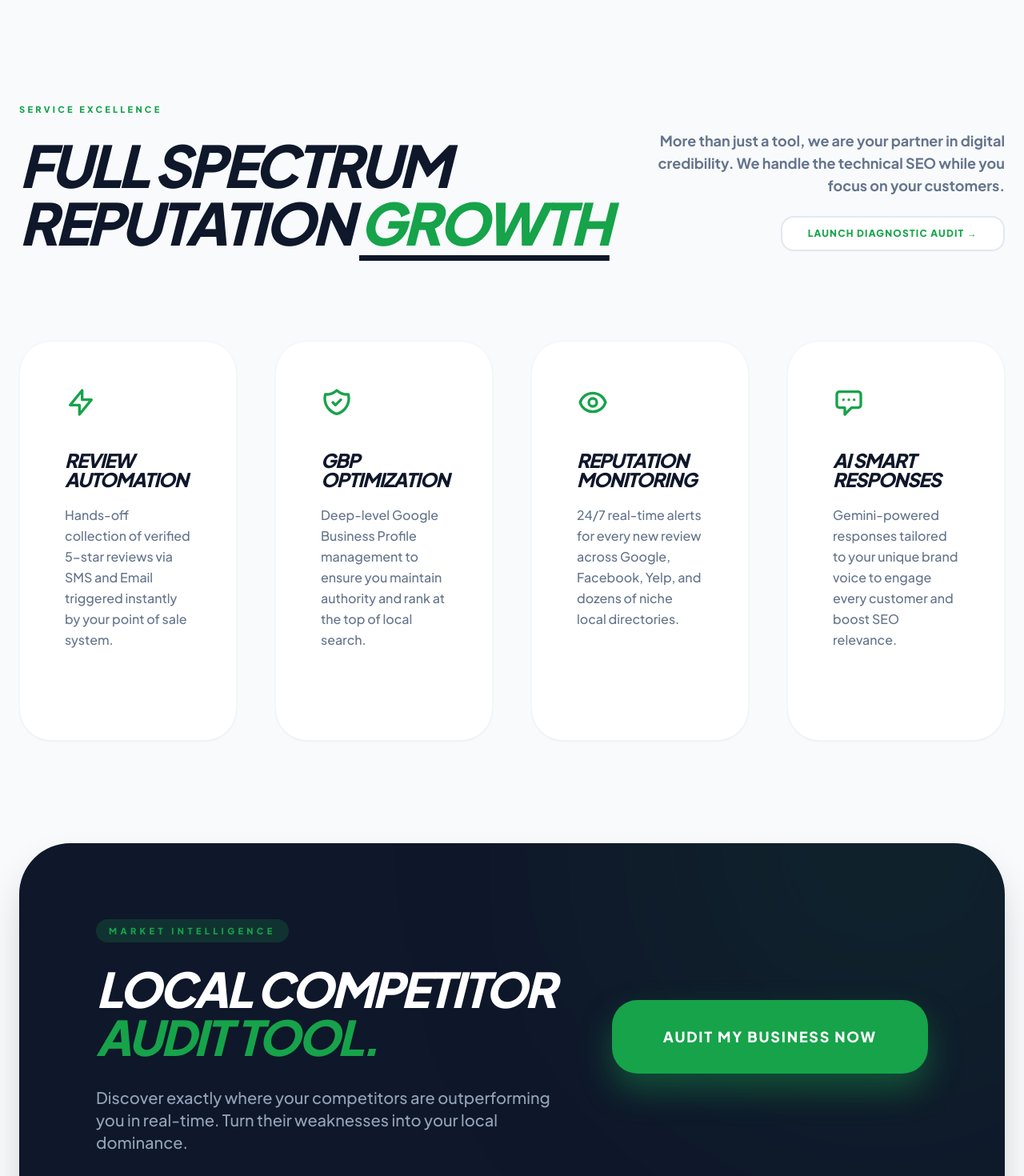
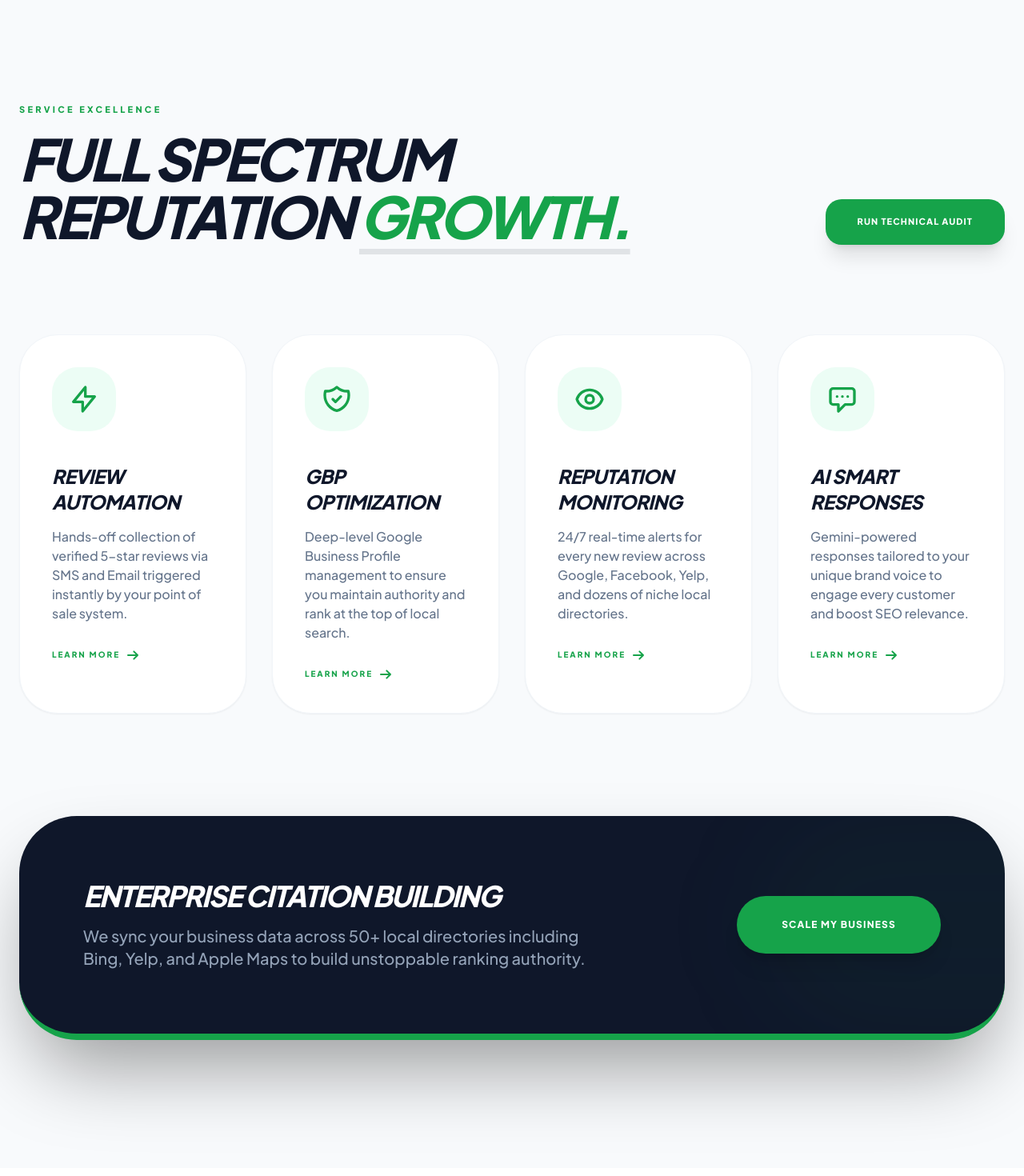
Before and after one commit to donly1234/get5starsreview, a React (Vite) app: page / in a window 1280 px wide. Shown: the part 9220-10690 px from the top of the page at 80% size. Built offline with nearby package versions, Linux system fonts and the light colour scheme.

Commit message:
Update Services.tsx

```diff
--- a/components/Services.tsx
+++ b/components/Services.tsx
@@ -10,83 +10,86 @@ const services = [
     title: "Review Automation",
     description: "Hands-off collection of verified 5-star reviews via SMS and Email triggered instantly by your point of sale system.",
     icon: (
-      <svg className="w-10 h-10 text-[#16A34A]" fill="none" stroke="currentColor" viewBox="0 0 24 24"><path strokeLinecap="round" strokeLinejoin="round" strokeWidth="2" d="M13 10V3L4 14h7v7l9-11h-7z"/></svg>
+      <svg className="w-8 h-8 md:w-10 md:h-10 text-[#16A34A]" fill="none" stroke="currentColor" viewBox="0 0 24 24"><path strokeLinecap="round" strokeLinejoin="round" strokeWidth="2" d="M13 10V3L4 14h7v7l9-11h-7z"/></svg>
     )
   },
   {
     title: "GBP Optimization",
     description: "Deep-level Google Business Profile management to ensure you maintain authority and rank at the top of local search.",
     icon: (
-      <svg className="w-10 h-10 text-[#16A34A]" fill="none" stroke="currentColor" viewBox="0 0 24 24"><path strokeLinecap="round" strokeLinejoin="round" strokeWidth="2" d="M9 12l2 2 4-4m5.618-4.016A11.955 11.955 0 0112 2.944a11.955 11.955 0 01-8.618 3.04A12.02 12.02 0 003 9c0 5.591 3.824 10.29 9 11.622 5.176-1.332 9-6.03 9-11.622 0-1.042-.133-2.052-.382-3.016z"/></svg>
+      <svg className="w-8 h-8 md:w-10 md:h-10 text-[#16A34A]" fill="none" stroke="currentColor" viewBox="0 0 24 24"><path strokeLinecap="round" strokeLinejoin="round" strokeWidth="2" d="M9 12l2 2 4-4m5.618-4.016A11.955 11.955 0 0112 2.944a11.955 11.955 0 01-8.618 3.04A12.02 12.02 0 003 9c0 5.591 3.824 10.29 9 11.622 5.176-1.332 9-6.03 9-11.622 0-1.042-.133-2.052-.382-3.016z"/></svg>
     )
   },
   {
     title: "Reputation Monitoring",
     description: "24/7 real-time alerts for every new review across Google, Facebook, Yelp, and dozens of niche local directories.",
     icon: (
-      <svg className="w-10 h-10 text-[#16A34A]" fill="none" stroke="currentColor" viewBox="0 0 24 24"><path strokeLinecap="round" strokeLinejoin="round" strokeWidth="2" d="M15 12a3 3 0 11-6 0 3 3 0 016 0z"/><path strokeLinecap="round" strokeLinejoin="round" strokeWidth="2" d="M2.458 12C3.732 7.943 7.523 5 12 5c4.478 0 8.268 2.943 9.542 7-1.274 4.057-5.064 7-9.542 7-4.477 0-8.268-2.943-9.542-7z"/></svg>
+      <svg className="w-8 h-8 md:w-10 md:h-10 text-[#16A34A]" fill="none" stroke="currentColor" viewBox="0 0 24 24"><path strokeLinecap="round" strokeLinejoin="round" strokeWidth="2" d="M15 12a3 3 0 11-6 0 3 3 0 016 0z"/><path strokeLinecap="round" strokeLinejoin="round" strokeWidth="2" d="M2.458 12C3.732 7.943 7.523 5 12 5c4.478 0 8.268 2.943 9.542 7-1.274 4.057-5.064 7-9.542 7-4.477 0-8.268-2.943-9.542-7z"/></svg>
     )
   },
   {
     title: "AI Smart Responses",
     description: "Gemini-powered responses tailored to your unique brand voice to engage every customer and boost SEO relevance.",
     icon: (
-      <svg className="w-10 h-10 text-[#16A34A]" fill="none" stroke="currentColor" viewBox="0 0 24 24"><path strokeLinecap="round" strokeLinejoin="round" strokeWidth="2" d="M8 10h.01M12 10h.01M16 10h.01M9 16H5a2 2 0 01-2-2V6a2 2 0 012-2h14a2 2 0 012 2v8a2 2 0 01-2 2h-5l-5 5v-5z"/></svg>
+      <svg className="w-8 h-8 md:w-10 md:h-10 text-[#16A34A]" fill="none" stroke="currentColor" viewBox="0 0 24 24"><path strokeLinecap="round" strokeLinejoin="round" strokeWidth="2" d="M8 10h.01M12 10h.01M16 10h.01M9 16H5a2 2 0 01-2-2V6a2 2 0 012-2h14a2 2 0 012 2v8a2 2 0 01-2 2h-5l-5 5v-5z"/></svg>
     )
   }
 ];
 
 const Services: React.FC<ServicesProps> = ({ onAuditClick, onSignup }) => {
   return (
-    <section id="services" className="py-24 md:py-40 bg-slate-50 scroll-mt-32">
+    <section id="services" className="py-20 md:py-40 bg-slate-50 dark:bg-slate-900/30 scroll-mt-20 overflow-hidden">
       <div className="container mx-auto px-4 md:px-6 max-w-7xl">
-        <div className="flex flex-col md:flex-row justify-between items-end mb-20 md:mb-28 gap-10">
+        <div className="flex flex-col md:flex-row justify-between items-start md:items-end mb-16 md:mb-28 gap-10">
           <div className="max-w-3xl">
-            <h2 className="text-[#16A34A] font-black uppercase tracking-[0.3em] text-[11px] mb-6">Service Excellence</h2>
-            <h3 className="text-4xl md:text-6xl lg:text-7xl font-black text-[#0F172A] leading-[1] uppercase tracking-tighter italic">
-              Full Spectrum <br /> Reputation <span className="text-[#16A34A] underline decoration-[#0F172A] underline-offset-[12px]">Growth</span>
+            <h2 className="text-[#16A34A] font-black uppercase tracking-[0.3em] text-[10px] md:text-[11px] mb-4">Service Excellence</h2>
+            <h3 className="text-4xl sm:text-5xl md:text-7xl font-[900] text-slate-900 dark:text-white leading-[1.1] md:leading-[1] uppercase tracking-tighter italic">
+              Full Spectrum <br className="hidden sm:block" /> Reputation <span className="text-[#16A34A] underline decoration-slate-900/10 dark:decoration-white/10 underline-offset-[8px] md:underline-offset-[12px]">Growth.</span>
             </h3>
           </div>
-          <div className="text-right md:max-w-md">
-             <p className="text-slate-500 text-lg font-bold mb-6">
-              More than just a tool, we are your partner in digital credibility. We handle the technical SEO while you focus on your customers.
-            </p>
-            <button onClick={onAuditClick} className="bg-white border-2 border-slate-200 px-8 py-3 rounded-2xl text-[#16A34A] text-xs font-black uppercase tracking-widest hover:border-[#16A34A] hover:bg-emerald-50 transition-all cursor-pointer">Launch Diagnostic Audit →</button>
+          <div className="w-full md:w-auto shrink-0">
+             <button
+              onClick={onAuditClick}
+              className="w-full md:w-auto bg-[#16A34A] text-white px-10 py-5 rounded-[20px] font-black uppercase tracking-widest text-[11px] shadow-xl hover:bg-slate-950 transition-all active:scale-95"
+             >
+               Run Technical Audit
+             </button>
           </div>
         </div>
 
-        <div className="grid grid-cols-1 md:grid-cols-2 lg:grid-cols-4 gap-8 xl:gap-12">
-          {services.map((s, i) => (
-            <button
-              key={i}
-              onClick={onSignup}
-              className="bg-white p-12 lg:p-14 rounded-[40px] border border-slate-100 shadow-sm hover:shadow-[0_40px_80px_-20px_rgba(0,0,0,0.1)] hover:border-[#16A34A] hover:translate-y-[-12px] transition-all group text-left w-full h-full flex flex-col cursor-pointer active:scale-[0.98] duration-500"
+        <div className="grid grid-cols-1 sm:grid-cols-2 lg:grid-cols-4 gap-6 md:gap-8">
+          {services.map((service, idx) => (
+            <div
+              key={idx}
+              className="bg-white dark:bg-slate-900 p-8 md:p-10 rounded-[32px] md:rounded-[48px] border border-slate-100 dark:border-white/5 shadow-sm hover:shadow-2xl hover:translate-y-[-8px] transition-all duration-500 group"
             >
-              <div className="mb-10 group-hover:scale-110 transition-transform duration-500">
-                {s.icon}
+              <div className="w-16 h-16 md:w-20 md:h-20 bg-emerald-50 dark:bg-emerald-500/10 rounded-[24px] md:rounded-[32px] flex items-center justify-center mb-8 md:mb-10 group-hover:scale-110 transition-transform">
+                {service.icon}
               </div>
-              <h4 className="text-2xl font-black text-[#0F172A] mb-5 uppercase tracking-tighter italic leading-none">{s.title}</h4>
-              <p className="text-slate-500 text-base font-medium leading-relaxed mb-10 flex-grow">
-                {s.description}
+              <h4 className="text-xl md:text-2xl font-black text-slate-900 dark:text-white mb-4 uppercase italic tracking-tight">{service.title}</h4>
+              <p className="text-slate-500 dark:text-slate-400 text-sm md:text-base font-medium leading-relaxed mb-8">
+                {service.description}
               </p>
-              <span className="text-[11px] font-black text-[#16A34A] uppercase tracking-[0.2em] opacity-0 group-hover:opacity-100 translate-y-4 group-hover:translate-y-0 transition-all duration-500">Explore Feature →</span>
-            </button>
+              <button
+                onClick={onSignup}
+                className="text-[10px] font-[900] text-[#16A34A] uppercase tracking-[0.2em] flex items-center gap-2 group-hover:gap-4 transition-all"
+              >
+                Learn More <svg className="w-4 h-4" fill="none" stroke="currentColor" viewBox="0 0 24 24"><path strokeLinecap="round" strokeLinejoin="round" strokeWidth="3" d="M14 5l7 7m0 0l-7 7m7-7H3"/></svg>
+              </button>
+            </div>
           ))}
         </div>
 
-        {/* Feature Banner for Audit Tool */}
-        <div className="mt-20 md:mt-32 bg-[#0F172A] rounded-[48px] md:rounded-[64px] p-10 md:p-24 text-white flex flex-col lg:flex-row items-center justify-between gap-12 shadow-2xl relative overflow-hidden group border-b-8 border-[#16A34A]">
-           <div className="absolute top-0 right-0 w-[600px] h-[600px] bg-[#16A34A]/10 rounded-full blur-[150px] -translate-y-1/2 translate-x-1/4 group-hover:scale-125 transition-transform duration-1000 pointer-events-none"></div>
-           <div className="space-y-8 relative z-10 max-w-2xl">
-              <span className="text-[11px] font-black uppercase tracking-[0.4em] bg-[#16A34A]/20 px-4 py-2 rounded-full text-[#16A34A]">Market Intelligence</span>
-              <h4 className="text-3xl md:text-5xl lg:text-6xl font-black tracking-tighter uppercase leading-[0.9] italic">
-                Local Competitor <br /> <span className="text-[#16A34A]">Audit Tool.</span>
-              </h4>
-              <p className="text-slate-400 text-lg md:text-xl font-medium leading-relaxed">Discover exactly where your competitors are outperforming you in real-time. Turn their weaknesses into your local dominance.</p>
+        <div className="mt-16 md:mt-32 p-8 md:p-20 bg-[#0F172A] rounded-[48px] md:rounded-[72px] text-white flex flex-col lg:flex-row items-center justify-between gap-12 relative overflow-hidden shadow-[0_50px_100px_-20px_rgba(0,0,0,0.4)] border-b-8 border-[#16A34A]">
+           <div className="relative z-10 max-w-2xl text-center lg:text-left">
+              <h4 className="text-2xl md:text-4xl font-black uppercase italic tracking-tighter mb-4">Enterprise Citation Building</h4>
+              <p className="text-slate-400 text-sm md:text-xl font-medium leading-relaxed">We sync your business data across 50+ local directories including Bing, Yelp, and Apple Maps to build unstoppable ranking authority.</p>
            </div>
-           <button onClick={onAuditClick} className="bg-[#16A34A] text-white px-12 md:px-16 py-6 md:py-8 rounded-2xl md:rounded-[32px] font-black uppercase tracking-widest text-base lg:text-lg hover:bg-white hover:text-black transition-all shadow-[0_20px_40px_rgba(22,163,74,0.4)] active:scale-95 shrink-0 relative z-10 cursor-pointer hover:translate-y-[-4px]">
-             Audit My Business Now
+           <button onClick={onSignup} className="relative z-10 bg-[#16A34A] px-10 md:px-14 py-5 md:py-7 rounded-[24px] md:rounded-[36px] font-black uppercase tracking-widest text-[11px] md:text-xs hover:bg-white hover:text-black transition-all shadow-xl active:scale-95 shrink-0 whitespace-nowrap">
+             Scale My Business
            </button>
+
+           <div className="absolute top-0 right-0 w-full md:w-1/2 h-full bg-[#16A34A]/5 blur-3xl rounded-full translate-x-1/2 pointer-events-none"></div>
         </div>
       </div>
     </section>
```
